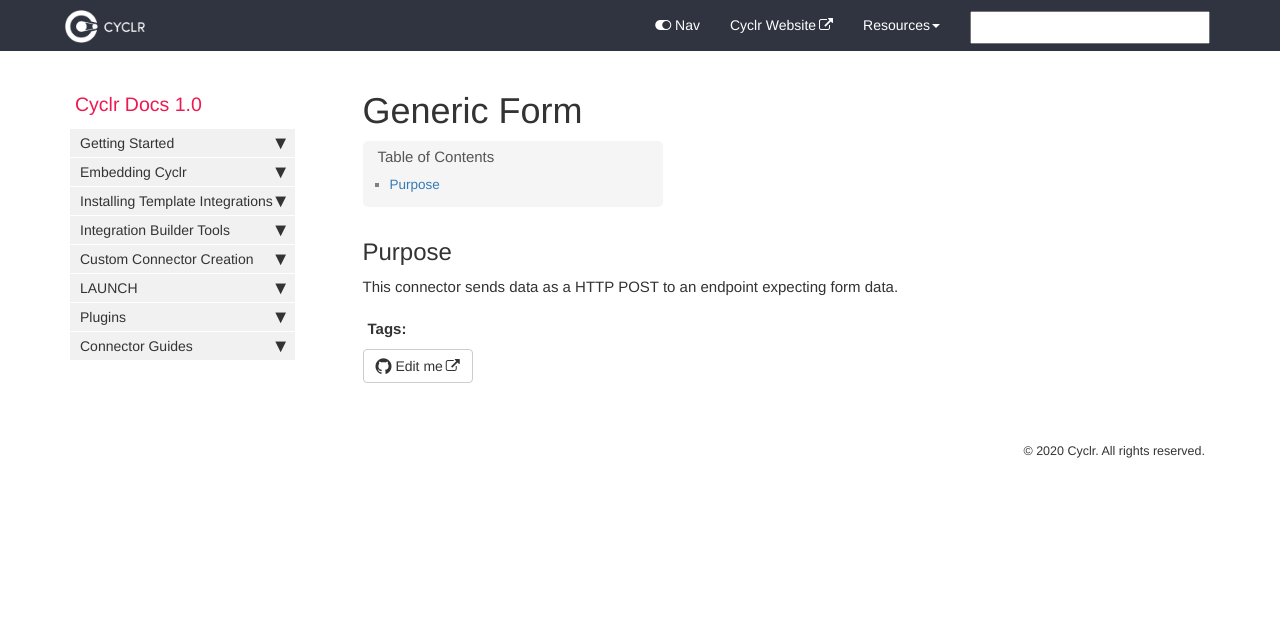
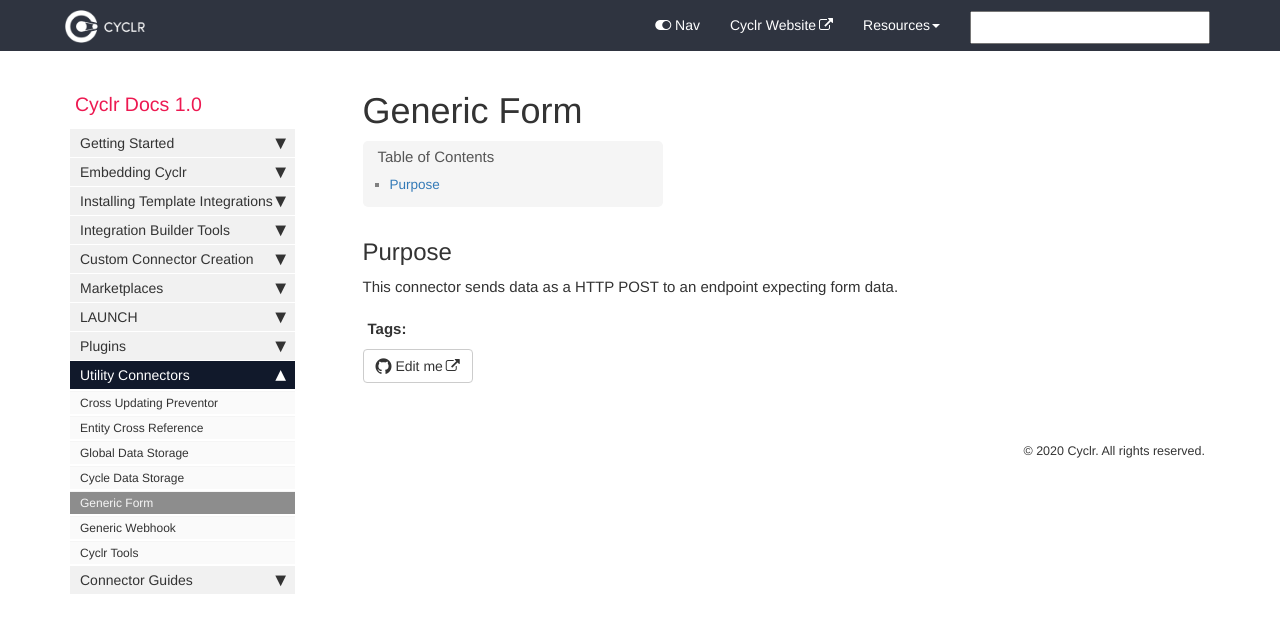
Before and after one commit to sneakysneak/docs, a Jekyll site: the page built from pages/utiltiy-connectors/generic-form.md, in a window 1280 px wide. Shown: the top 633 px of the page. Built offline with Jekyll 4.4.1, drawn with Linux system fonts in a browser that asks for light colours; nearby versions of some CDN libraries; comment, search, counter and statistics services are not loaded.

Commit message:
Update cyclr_sidebar.yml

```diff
--- a/_data/sidebars/cyclr_sidebar.yml
+++ b/_data/sidebars/cyclr_sidebar.yml
@@ -230,6 +230,14 @@ entries:
             url: /openapi
             output: web, pdf
 
+      - title: Marketplaces
+        output: web, pdf
+
+        folderitems:
+          - title: Deploying a Marketplace
+            url: /marketplace-deployment
+            output: web, pdf
+
       - title: LAUNCH
         output: web, pdf
 
@@ -248,10 +256,6 @@ entries:
 
           - title: Deploying LAUNCH
             url: /launch-deployment
-            output: web, pdf
-
-          - title: Deploying Marketplace
-            url: /marketplace-deployment
             output: web, pdf
 
           - title: Handling Callback
@@ -286,6 +290,38 @@ entries:
             url: /salesforce-plugin
             output: web, pdf
 
+      - title: Utility Connectors
+        output: web, pdf
+
+        folderitems:
+          - title: Cross Updating Preventor
+            url: /cross-updating-preventor
+            output: web, pdf
+
+          - title: Entity Cross Reference
+            url: /entity-cross-reference-connector
+            output: web, pdf
+
+          - title: Global Data Storage
+            url: /global-data-storage
+            output: web, pdf
+
+          - title: Cycle Data Storage
+            url: /cycle-data-storage
+            output: web, pdf
+
+          - title: Generic Form
+            url: /generic-form
+            output: web, pdf
+
+          - title: Generic Webhook
+            url: /generic-webhook
+            output: web, pdf
+
+          - title: Cyclr Tools
+            url: /cyclr-tools
+            output: web, pdf
+
       - title: Connector Guides
         output: web, pdf
 
@@ -312,10 +348,6 @@ entries:
 
           - title: Cyclr IP Whitelisting
             url: /cyclr-ip-whitelisting
-            output: web, pdf
-
-          - title: Entity Cross Reference
-            url: /entity-cross-reference-connector
             output: web, pdf
 
           - title: Facebook Marketing Authentication
```
